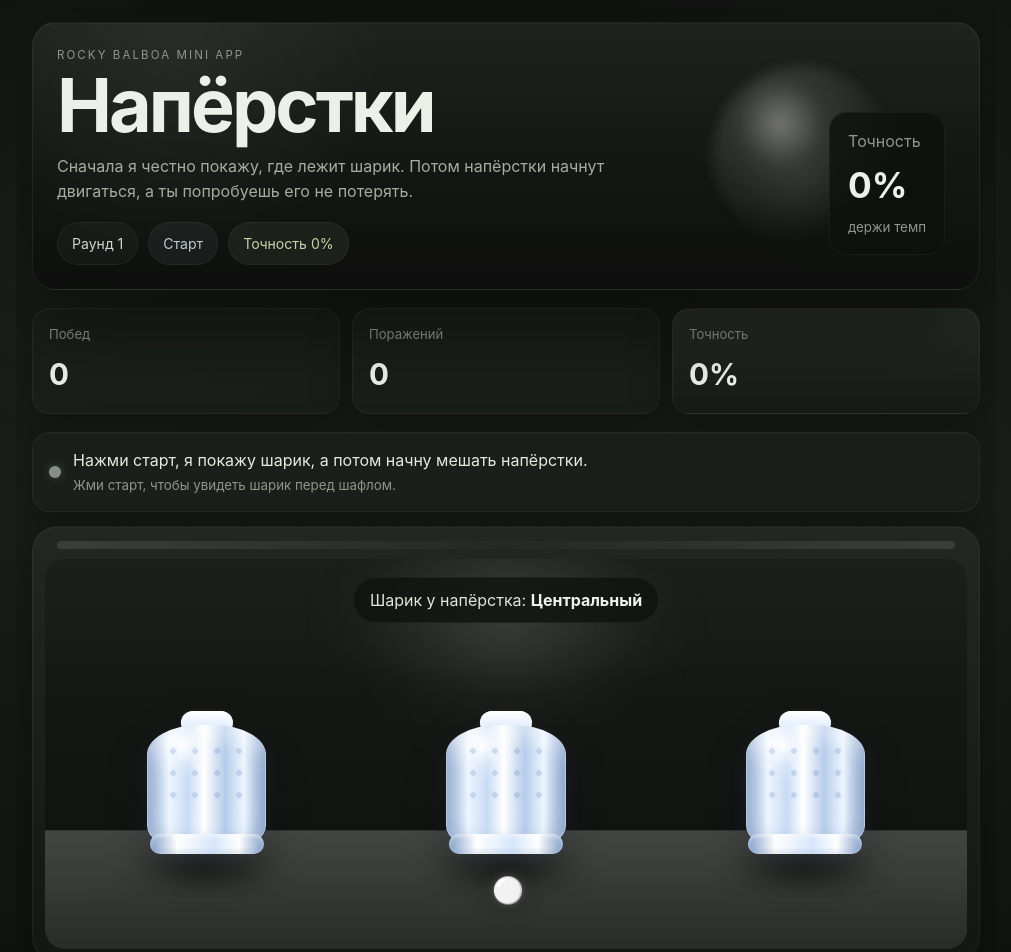
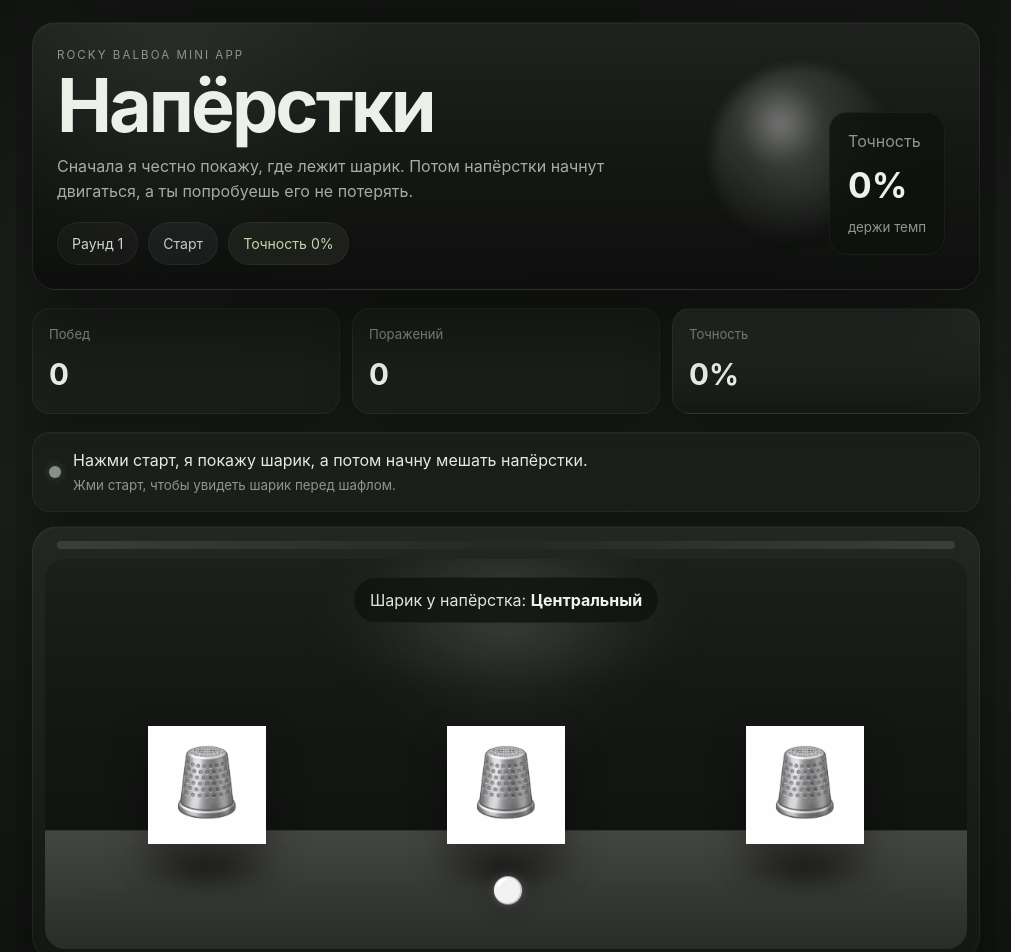
Before and after one commit to vadimegorov05512-hue/rockybalboa, a React (Vite) app in the folder thimbles-miniapp/: page / in a window 1280 px wide. Shown: the top 952 px of the page, without its empty margins (134-1145 px from the left). Built offline with nearby package versions, Linux system fonts and the light colour scheme; what @telegram-apps/sdk would draw is missing.

Commit message:
Use provided thimble image asset

```diff
--- a/thimbles-miniapp/src/App.css
+++ b/thimbles-miniapp/src/App.css
@@ -416,66 +416,15 @@ h1 {
   filter: blur(10px);
 }
 
-.thimble-emoji {
+.thimble-image {
   position: relative;
   z-index: 2;
-  display: block;
-  width: clamp(96px, 12vw, 124px);
-  height: clamp(120px, 15vw, 150px);
-  filter: drop-shadow(0 16px 18px rgba(0, 0, 0, 0.28));
-}
-
-.thimble-top {
-  position: absolute;
-  top: 1%;
-  left: 50%;
-  width: 42%;
-  height: 16%;
-  transform: translateX(-50%);
-  border-radius: 999px;
-  background: linear-gradient(180deg, #ffffff 0%, #d9e8ff 100%);
-  box-shadow:
-    inset 0 2px 3px rgba(255, 255, 255, 0.9),
-    0 2px 6px rgba(114, 150, 214, 0.12);
-}
-
-.thimble-body {
-  position: absolute;
-  inset: 10% 2% 8%;
-  border-radius: 44% 44% 30% 30% / 24% 24% 18% 18%;
-  background:
-    radial-gradient(circle at 30% 16%, rgba(255, 255, 255, 1), rgba(255, 255, 255, 0.2) 16%, transparent 28%),
-    linear-gradient(90deg, #8ba6cf 0%, #eef6ff 18%, #c8dbf4 34%, #ffffff 48%, #b6ccea 66%, #edf6ff 82%, #7f9cc8 100%);
-  border: 1px solid rgba(255, 255, 255, 0.4);
-  box-shadow:
-    inset 0 12px 18px rgba(255, 255, 255, 0.38),
-    inset 0 -10px 14px rgba(98, 122, 161, 0.18),
-    0 10px 22px rgba(92, 127, 184, 0.12);
-  overflow: hidden;
-}
-
-.thimble-body::before {
-  content: '';
-  position: absolute;
-  inset: 12% 12% 28%;
-  background:
-    radial-gradient(circle, rgba(143, 169, 210, 0.6) 0 18%, rgba(248, 251, 255, 0.75) 19% 36%, transparent 37%) 0 0 / 22px 22px;
-  opacity: 0.55;
-  mix-blend-mode: multiply;
-}
-
-.thimble-rim {
-  position: absolute;
-  bottom: 4%;
-  left: 50%;
-  width: 92%;
-  height: 13%;
-  transform: translateX(-50%);
-  border-radius: 999px;
-  background: linear-gradient(90deg, #84a0ca 0%, #ffffff 24%, #d7e7fb 56%, #ffffff 78%, #84a0ca 100%);
-  box-shadow:
-    inset 0 2px 4px rgba(255, 255, 255, 0.58),
-    inset 0 -4px 5px rgba(103, 127, 171, 0.14);
+  width: clamp(90px, 12vw, 118px);
+  height: auto;
+  object-fit: contain;
+  filter: drop-shadow(0 16px 18px rgba(0, 0, 0, 0.34));
+  user-select: none;
+  pointer-events: none;
 }
 
 .ball {
@@ -501,7 +450,7 @@ h1 {
   transform: translateY(-14px);
 }
 
-.cup.wrong .thimble-emoji {
+.cup.wrong .thimble-image {
   filter: grayscale(0.18) brightness(0.82) drop-shadow(0 16px 18px rgba(0, 0, 0, 0.34));
 }
 
@@ -583,9 +532,8 @@ h1 {
     height: 180px;
   }
 
-  .thimble-emoji {
-    width: clamp(82px, 22vw, 102px);
-    height: clamp(106px, 28vw, 126px);
+  .thimble-image {
+    width: clamp(78px, 22vw, 96px);
   }
 
   .hint-block {
--- a/thimbles-miniapp/src/App.tsx
+++ b/thimbles-miniapp/src/App.tsx
@@ -1,4 +1,5 @@
 import { useEffect, useMemo, useRef, useState, type CSSProperties } from 'react'
+import thimbleImg from './assets/thimble-reference.jpg'
 import './App.css'
 
 type Phase = 'idle' | 'preview' | 'shuffling' | 'guess' | 'result'
@@ -256,11 +257,7 @@ function App() {
                     disabled={phase !== 'guess'}
                   >
                     <span className="cup-shadow" />
-                    <span className="thimble-emoji" aria-hidden="true">
-                      <span className="thimble-top" />
-                      <span className="thimble-body" />
-                      <span className="thimble-rim" />
-                    </span>
+                    <img className="thimble-image" src={thimbleImg} alt="" aria-hidden="true" />
                     {phase === 'result' && cup.id === ballCupId && <span className="ball revealed-ball" aria-hidden="true">⚪</span>}
                   </button>
                 )
```
Also changed, not shown: thimbles-miniapp/src/assets/thimble-reference.jpg (added).
